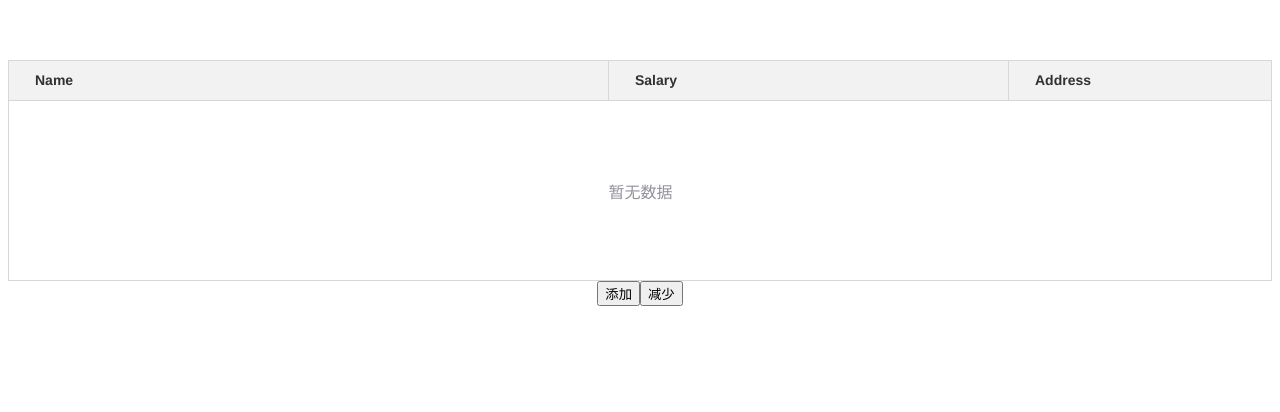
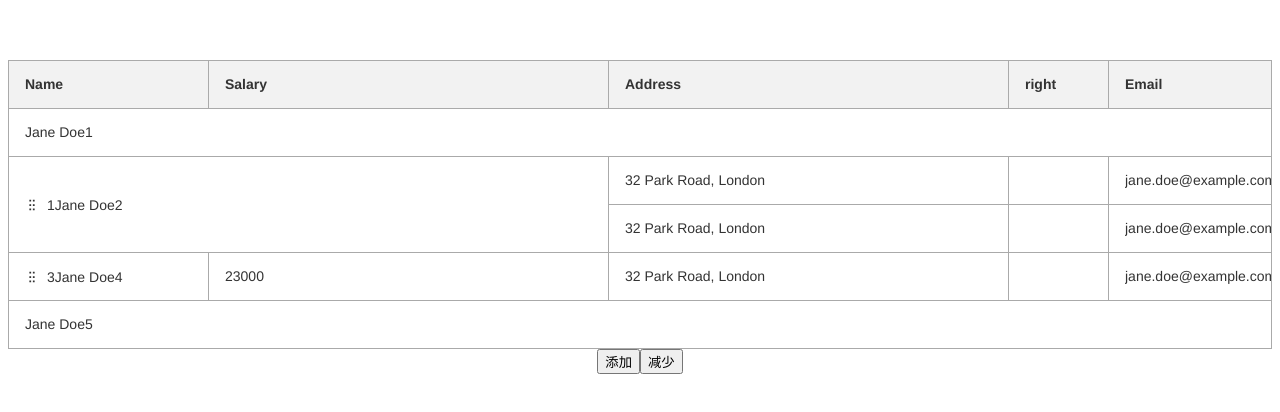
Before and after one commit to fangwenzheng88/demo-table, a Vue app: page / in a window 1280 px wide. Shown: the top 412 px of the page. Built offline with nearby package versions, Linux system fonts and the light colour scheme.

Commit message:
feat: 添加排序

```diff
--- a/src/App.vue
+++ b/src/App.vue
@@ -1,13 +1,25 @@
 <template>
   <div id="app">
-    <base-table max-height="900px" row-key="key" :columns="columns" :data="tableData" :custom-tr="renderTr" :colspan="colspanMethods">
+    <base-table
+      max-height="700px"
+      row-key="key"
+      :columns="columns"
+      :data="tableData"
+      :custom-tr="renderTr"
+      :span-method="spanMethod"
+      :allow-drag-method="allowDragMethod"
+      :allow-drop-method="allowDropMethod"
+      :onDrop="onDrop"
+    >
       <template #name="{ record, column, rowIndex }">
         <span>{{ rowIndex }}</span>
         <a>{{ record[column.dataIndex] }}</a>
       </template>
       <template #header-tr="{ record }">
         <tr class="base-table-tr">
-          <td class="base-table-td" :colspan="columns.length">{{ record.name }}</td>
+          <td class="base-table-td" :colspan="columns.length">
+            <div class="base-table-cell">{{ record.name }}</div>
+          </td>
         </tr>
       </template>
     </base-table>
@@ -31,7 +43,8 @@ export default {
         {
           title: 'Name',
           dataIndex: 'name',
-          width: 600,
+          type: 'sort',
+          width: 200,
         },
         {
           title: 'Salary',
@@ -51,12 +64,15 @@ export default {
         {
           title: 'Email',
           dataIndex: 'email',
-          width: 100,
+          width: 300,
         },
       ],
       tableData: [],
       key: 0,
     };
+  },
+  mounted() {
+    this.onAdd();
   },
   methods: {
     /* renderTr(record, rowIndex) {
@@ -72,12 +88,13 @@ export default {
         return null;
       }
     }, */
-    colspanMethods(record, rowIndex, column, columnIndex) {
-      console.log(record, rowIndex, column, columnIndex);
-      if (column.dataIndex === 'name') {
-        return 2;
-      } else {
-        return 1;
+    // eslint-disable-next-line no-unused-vars
+    spanMethod({ record, rowIndex, column, columnIndex }) {
+      if (rowIndex === 1 && columnIndex === 0) {
+        return {
+          rowspan: 2,
+          colspan: 2,
+        };
       }
     },
     renderTr(record, rowIndex) {
@@ -87,11 +104,26 @@ export default {
         return null;
       }
     },
+    allowDragMethod({ rowIndex }) {
+      if (rowIndex === 1) {
+        return false;
+      }
+    },
+    allowDropMethod({ rowIndex }) {
+      if (rowIndex === 1) {
+        return false;
+      }
+    },
+    onDrop(data) {
+      console.log('onDrop', data);
+      [this.tableData[data.sourceIndex], this.tableData[data.targetIndex]] = [this.tableData[data.targetIndex], this.tableData[data.sourceIndex]];
+    },
     onAdd() {
       for (let i = 0; i < 5; i++) {
+        this.key += 1;
         this.tableData.push({
-          key: this.key++,
-          name: 'Jane Doe' + this.key++,
+          key: this.key,
+          name: 'Jane Doe' + this.key,
           salary: 23000,
           address: '32 Park Road, London',
           email: 'jane.doe@example.com',
--- /dev/null
+++ b/src/components/base-table/drag.js
@@ -0,0 +1,73 @@
+import Vue from 'vue';
+
+export default function ({ onDrop }) {
+  const DragStore = Vue.extend({
+    data() {
+      return {
+        dragging: false,
+        sourceKey: '',
+        sourceIndex: undefined,
+        targetKey: '',
+        targetIndex: undefined,
+        data: {},
+      };
+    },
+    methods: {
+      clearDragState() {
+        this.dragging = false;
+        this.sourceKey = '';
+        this.targetKey = '';
+        this.targetIndex = undefined;
+        this.data = {};
+      },
+
+      handleDragStart(ev, sourceKey, sourceIndex, data) {
+        if (ev.dataTransfer) {
+          ev.dataTransfer.effectAllowed = 'move';
+          let el = ev.target;
+          while (el.tagName !== 'TR') {
+            el = el.parentElement;
+          }
+          el.style.opacity = '1';
+          ev.dataTransfer.setDragImage(el, 0, 0);
+        }
+        this.dragging = true;
+        this.sourceKey = sourceKey;
+        this.sourceIndex = sourceIndex;
+        this.data = data;
+      },
+
+      handleDragEnter(ev, targetKey, targetIndex) {
+        if (ev.dataTransfer) {
+          ev.dataTransfer.dropEffect = 'move';
+        }
+        this.targetKey = targetKey;
+        this.targetIndex = targetIndex;
+        ev.preventDefault();
+      },
+
+      handleDragLeave() {},
+
+      handleDragover(ev) {
+        if (ev.dataTransfer) {
+          ev.dataTransfer.dropEffect = 'move';
+        }
+        ev.preventDefault();
+      },
+
+      handleDragEnd(ev) {
+        if (ev.dataTransfer?.dropEffect === 'none') {
+          this.clearDragState();
+        }
+      },
+
+      handleDrop(ev) {
+        onDrop({ sourceKey: this.sourceKey, sourceIndex: this.sourceIndex, targetKey: this.targetKey, targetIndex: this.targetIndex, data: this.data });
+        this.clearDragState();
+        ev.preventDefault();
+      },
+    },
+  });
+
+  return new DragStore();
+}
--- a/src/components/base-table/table.jsx
+++ b/src/components/base-table/table.jsx
@@ -1,5 +1,5 @@
 import { getScrollbarWidth, debounce } from './utils';
-
+import useDrag from './drag.js';
 export default {
   name: 'BaseTable',
   props: {
@@ -26,14 +26,35 @@ export default {
       required: false,
       default: () => null,
     },
-    colspan: {
+    spanMethod: {
       type: Function,
       required: false,
-      default: () => 1,
+      default: () => {
+        return { rowspan: 1, colspan: 1 };
+      },
+    },
+    allowDragMethod: {
+      type: Function,
+      required: false,
+      default: () => true,
+    },
+    allowDropMethod: {
+      type: Function,
+      required: false,
+      default: () => true,
+    },
+    onDrop: {
+      type: Function,
+      required: false,
+      default: () => {},
     },
   },
   data() {
+    const drag = useDrag({
+      onDrop: this.onDrop,
+    });
     return {
+      drag,
       rootWidth: 0,
       columnWidths: [],
       scrollBarWidth: 15,
@@ -68,11 +89,56 @@ export default {
       return tableWidth;
     },
     hasGutter() {
-      if (this.rootWidth - this.tableWidth > this.scrollBarWidth) {
+      if (this.rootWidth - this.tableWidth > this.scrollBarWidth + 1) {
         return false;
       } else {
         return true;
       }
+    },
+    sortedData() {
+      const data = [...this.data];
+      if (this.drag.dragging && this.drag.targetKey) {
+        [data[this.drag.sourceIndex], data[this.drag.targetIndex]] = [data[this.drag.targetIndex], data[this.drag.sourceIndex]];
+      }
+      return data;
+    },
+    tableSpan() {
+      const span = {};
+      if (this.spanMethod) {
+        this.data.forEach((record, rowIndex) => {
+          this.columns.forEach((column, columnIndex) => {
+            const { rowspan = 1, colspan = 1 } =
+              this.spanMethod?.({
+                record: record.raw,
+                column,
+                rowIndex,
+                columnIndex,
+              }) ?? {};
+            if (rowspan > 1 || colspan > 1) {
+              span[`${rowIndex}-${columnIndex}`] = [rowspan, colspan];
+            }
+          });
+        });
+      }
+
+      return span;
+    },
+    removedCells() {
+      const data = [];
+      for (const indexKey of Object.keys(this.tableSpan)) {
+        const indexArray = indexKey.split('-').map((item) => Number(item));
+        const span = this.tableSpan[indexKey];
+        for (let i = 1; i < span[0]; i++) {
+          data.push(`${indexArray[0] + i}-${indexArray[1]}`);
+          for (let j = 1; j < span[1]; j++) {
+            data.push(`${indexArray[0] + i}-${indexArray[1] + j}`);
+          }
+        }
+        for (let i = 1; i < span[1]; i++) {
+          data.push(`${indexArray[0]}-${indexArray[1] + i}`);
+        }
+      }
+      return data;
     },
   },
   mounted() {
@@ -306,7 +372,7 @@ export default {
       return flag;
     },
     renderTbody() {
-      return this.data.map((record, rowIndex) => {
+      return this.sortedData.map((record, rowIndex) => {
         return this.renderTr(record, rowIndex);
       });
     },
@@ -318,25 +384,104 @@ export default {
         return tr;
       }
 
-      let colspan = 1;
       return (
-        <tr class="base-table-tr" key={record[this.rowKey]}>
+        <tr class={['base-table-tr', { 'base-table-tr-drag': this.drag.sourceKey === record[this.rowKey] }]} key={record[this.rowKey]}>
           {this.columns.map((column, columnIndex) => {
-            if (colspan > 1) {
-              colspan -= 1;
-              return null;
-            } else {
-              colspan = this.colspan(record, rowIndex, column, columnIndex);
-              return this.renderTd(record, rowIndex, column, columnIndex, colspan);
-            }
+            return this.renderTd(record, rowIndex, column, columnIndex);
           })}
         </tr>
       );
     },
-    renderTd(record, rowIndex, column, columnIndex, colspan) {
+    renderSortTd(record, rowIndex, column, columnIndex) {
+      const allowDrag = this.allowDragMethod({ record, rowIndex, column, columnIndex }) ?? true;
+      const dragSourceEvent = {
+        draggable: allowDrag,
+        onDragstart: (ev) => {
+          if (!allowDrag) return;
+          this.drag.handleDragStart(ev, record[this.rowKey], rowIndex, record);
+        },
+        onDragend: (ev) => {
+          if (!allowDrag) return;
+          this.drag.handleDragEnd(ev);
+        },
+      };
+
+      const allowDrop = this.allowDropMethod({ record, rowIndex, column, columnIndex }) ?? true;
+      const dragTargetEvent = {
+        onDragenter: (ev) => {
+          if (!allowDrop) return;
+          this.drag.handleDragEnter(ev, record[this.rowKey], rowIndex);
+        },
+        onDragover: (ev) => {
+          if (!allowDrop) return;
+          this.drag.handleDragover(ev);
+        },
+        onDrop: (ev) => {
+          if (!allowDrop) return;
+          this.drag.handleDrop(ev);
+        },
+      };
+
+      const cellId = `${rowIndex}-${columnIndex}`;
+      const [rowspan, colspan] = this.tableSpan[cellId] ?? [1, 1];
+      if (this.removedCells.includes(cellId)) {
+        return null;
+      }
+
       return (
         <td
-          colspan={colspan}
+          rowSpan={rowspan}
+          colSpan={colspan}
+          class={[
+            {
+              'base-table-column-fixed': column.fixed,
+              'base-table-fixed-right-is-first': this.isFirstFixedRight(columnIndex),
+              'base-table-fixed-left-is-last': this.isLastFixedLeft(columnIndex),
+            },
+            'base-table-td',
+          ]}
+          style={this.getFixedStyle(column, columnIndex)}
+          key={column.dataIndex}
+          onDragenter={dragTargetEvent.onDragenter}
+          onDragover={dragTargetEvent.onDragover}
+          onDrop={dragTargetEvent.onDrop}
+        >
+          <div class="base-table-drag-td">
+            <div class="base-table-drag-handler" draggable={dragSourceEvent.draggable} onDragstart={dragSourceEvent.onDragstart} onDragend={dragSourceEvent.onDragend}>
+              <svg
+                viewBox="0 0 48 48"
+                fill="none"
+                xmlns="http://www.w3.org/2000/svg"
+                stroke="currentColor"
+                class="arco-icon arco-icon-drag-dot-vertical"
+                stroke-width="4"
+                stroke-linecap="butt"
+                stroke-linejoin="miter"
+                width="14"
+                height="14"
+              >
+                <path d="M17 8h2v2h-2V8ZM17 23h2v2h-2v-2ZM17 38h2v2h-2v-2ZM29 8h2v2h-2V8ZM29 23h2v2h-2v-2ZM29 38h2v2h-2v-2Z" fill="currentColor" stroke="none"></path>
+                <path d="M17 8h2v2h-2V8ZM17 23h2v2h-2v-2ZM17 38h2v2h-2v-2ZM29 8h2v2h-2V8ZM29 23h2v2h-2v-2ZM29 38h2v2h-2v-2Z"></path>
+              </svg>
+            </div>
+            {this.renderCell(record, rowIndex, column, columnIndex)}
+          </div>
+        </td>
+      );
+    },
+    renderTd(record, rowIndex, column, columnIndex) {
+      if (column.type === 'sort') {
+        return this.renderSortTd(record, rowIndex, column, columnIndex);
+      }
+      const cellId = `${rowIndex}-${columnIndex}`;
+      const [rowspan, colspan] = this.tableSpan[cellId] ?? [1, 1];
+      if (this.removedCells.includes(cellId)) {
+        return null;
+      }
+      return (
+        <td
+          rowSpan={rowspan}
+          colSpan={colspan}
           class={[
             {
               'base-table-column-fixed': column.fixed,
@@ -348,7 +493,7 @@ export default {
           style={this.getFixedStyle(column, columnIndex)}
           key={column.dataIndex}
         >
-          {this.renderCell(record, rowIndex, column, columnIndex)}
+          <div class="base-table-cell">{this.renderCell(record, rowIndex, column, columnIndex)}</div>
         </td>
       );
     },
@@ -361,7 +506,7 @@ export default {
           columnIndex,
         });
       } else {
-        return <div class="base-table-cell">{record[column.dataIndex]}</div>;
+        return <span>{record[column.dataIndex]}</span>;
       }
     },
   },
--- a/src/components/base-table/table.less
+++ b/src/components/base-table/table.less
@@ -1,7 +1,9 @@
 @primary-color: #409eff;
 @header-color: rgba(242, 242, 242, 1);
-@border-color: rgba(215, 215, 215, 1);
-@font-color-1: #303133;
+@border-color: rgba(170, 170, 170, 1);
+@color-fill-1: rgb(247, 248, 250);
+@color-fill-2: rgb(242, 243, 245);
+@font-color-1: #333333;
 @font-color-2: #606266;
 @font-color-3: #909399;
 @font-color-4: #c0c4cc;
@@ -49,7 +51,7 @@
 
   .base-table-th {
     position: relative;
-    padding: 8px 16px;
+    padding: 12px 16px;
     font-weight: bold;
     background-color: @header-color;
     color: @font-color-1;
@@ -89,13 +91,12 @@
     white-space: normal;
     word-break: break-all;
     line-height: 23px;
-    padding-left: 10px;
-    padding-right: 10px;
   }
 
   .base-table-td {
-    padding: 8px 16px;
-    color: @font-color-2;
+    padding: 12px 16px;
+    color: @font-color-1;
+    background-color: #FFF;
   }
 
   .base-table-thead-fixed {
@@ -158,7 +159,7 @@
   }
 }
 
-.base-table-scroll-y{
+.base-table-scroll-y {
   .base-table-body-wrapper {
     overflow-y: auto;
   }
@@ -189,3 +190,20 @@
   border-left: 1px solid @primary-color;
   z-index: 999;
 }
+
+.base-table-tr-drag {
+  .base-table-td {
+    background-color: @color-fill-1;
+  }
+}
+
+.base-table-drag-td {
+  display: flex;
+  align-items: center;
+  .base-table-drag-handler {
+    cursor: pointer;
+    display: flex;
+    align-items: center;
+    margin-right: 8px;
+  }
+}
```
